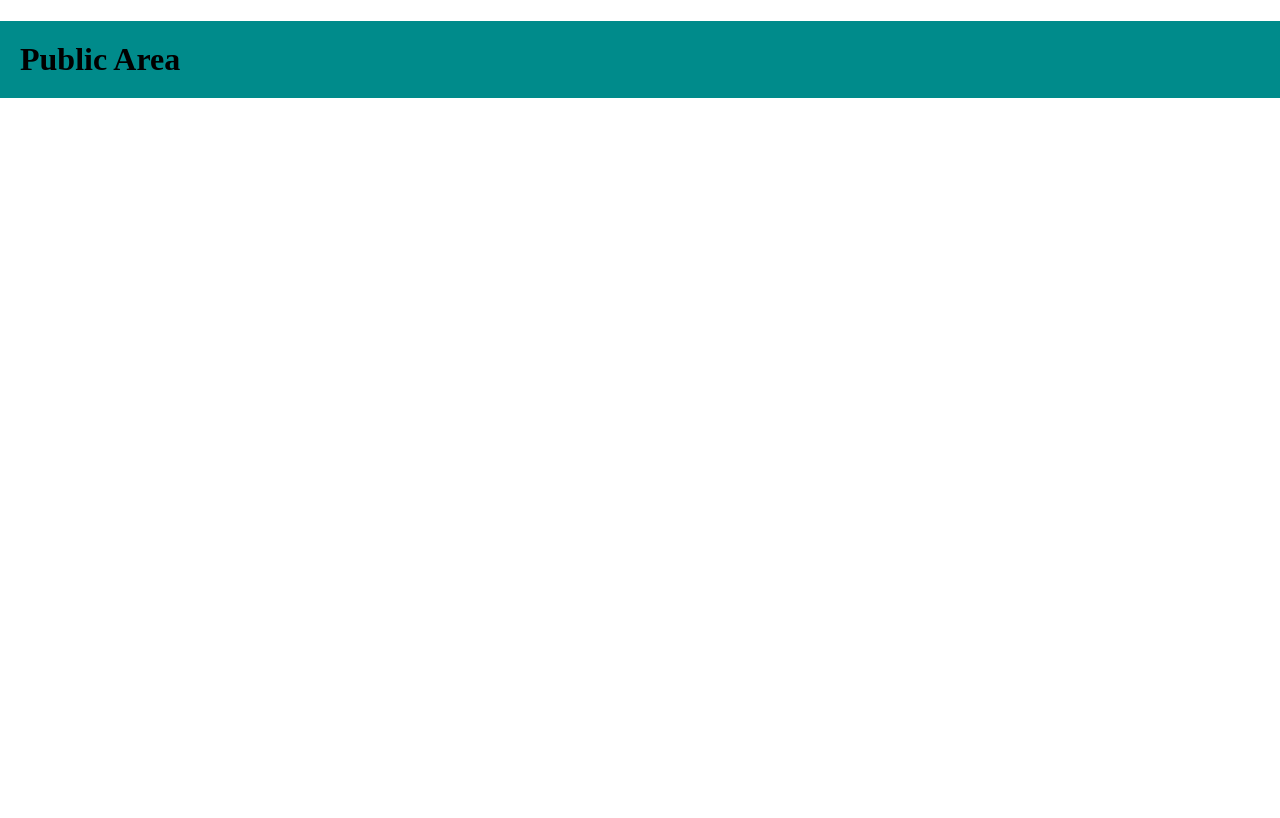
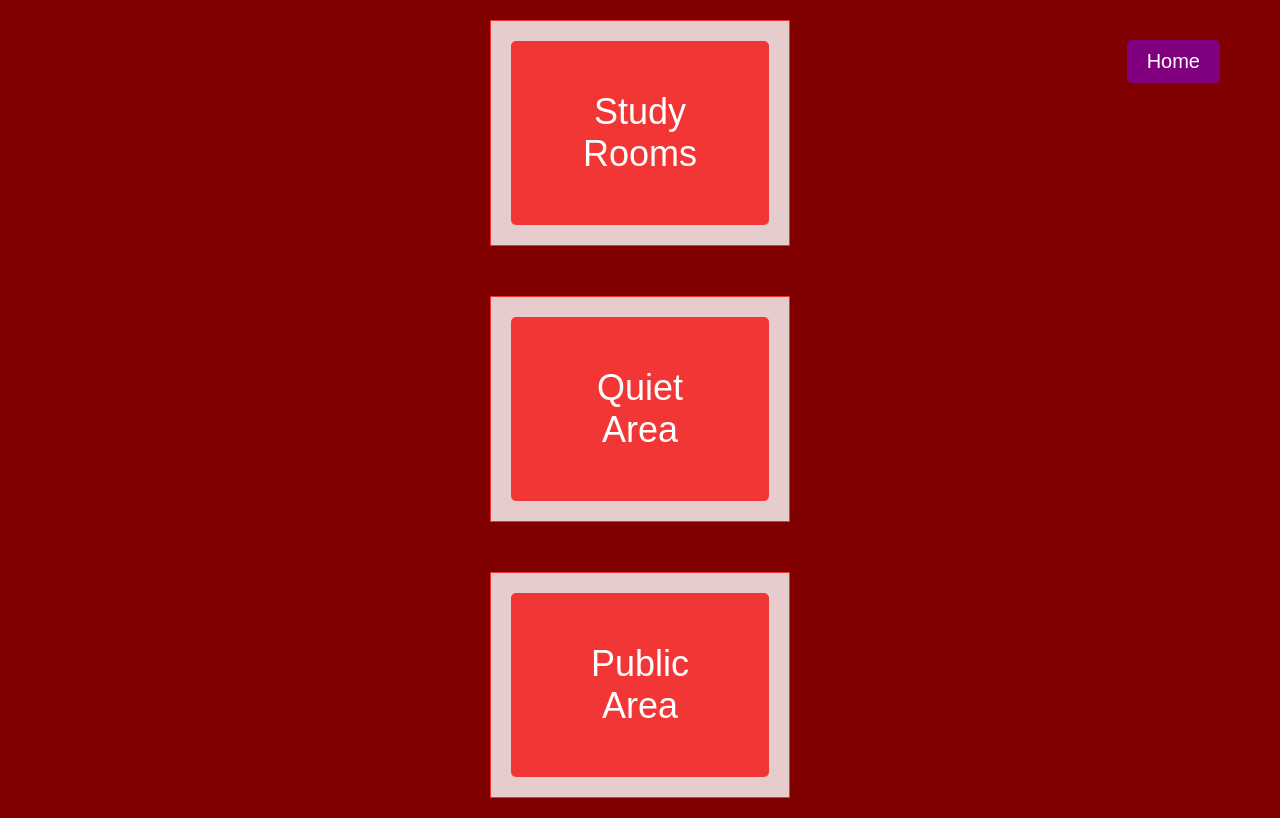
Before and after one commit to vroelijah/FEJA, a React (Create React App) app: page /PublicArea in a window 1280 px wide. Built offline with nearby package versions, Linux system fonts and the light colour scheme.

Commit message:
css and html formatting stuff

```diff
--- a/src/App.js
+++ b/src/App.js
@@ -6,6 +6,7 @@ import Library from "./Library";
 import Home from "./Home";
 import PublicArea from "./PublicArea";
 import Stdy from "./Stdy";
+
 
 
 
--- a/src/Home.js
+++ b/src/Home.js
@@ -1,6 +1,6 @@
 
+import { Link } from 'react-router-dom';
 import './css/Home.css';
-
 
 
 
@@ -12,16 +12,14 @@ let Home = ()=>{
 
 
     <div>
+        <h1><center>Home</center></h1>
+        <button class="filter-button">Filter</button>
+        <div class="grid-container">
+        <div class="grid-item"><button>Parking</button></div>
+        <div class="grid-item"><button>Studying</button></div>
+        <div class="grid-item"><button>Gym</button></div>
+</div>
 
-    <div class="grid-container">
-        <div class="grid-item">Parking</div>
-        <div class="grid-item">Studying</div>
-        <div class="grid-item">Gym</div>
- </div>
-    <h1><center>Home</center></h1>
-    <h2><center>Parking</center></h2>
-    <h2><center>Studying</center></h2>
-    <h2><center>Gym</center></h2>
 
 
 
--- a/src/PublicArea.js
+++ b/src/PublicArea.js
@@ -1,9 +1,24 @@
+
+import './css/Stdy.css';
 
 
 
 let PublicArea=()=>{
     return(
-        <h1>Public Area</h1>
+        <div>
+
+        <button class="filter-button">Home</button>
+        <div class="grid-container">
+        <div class="grid-item"><button>Study Rooms</button></div>
+        <div class="grid-item"><button>Quiet Area</button></div>
+        <div class="grid-item"><button>Public Area</button></div>
+</div>
+
+
+
+
+    </div>
+
     )
 }
 
--- a/src/css/Home.css
+++ b/src/css/Home.css
@@ -1,14 +1,47 @@
 .grid-container {
   display: grid;
-  grid-template-columns: auto;
-  background-color: #2196F3;
-  padding: 10px;
-
+  grid-template-columns: 300px;
+  grid-template-rows: auto;
+  justify-content: center;
+  background-color: maroon;
+  padding: 20px;
+  gap: 50px
 }
 .grid-item {
   background-color: rgba(255, 255, 255, 0.8);
-  border: 1px solid rgba(0, 0, 0, 0.8);
+  border: 1px solid rgba(240, 10, 10, 0.8);
   padding: 20px;
   font-size: 30px;
   text-align: center;
 }
+button {
+  background-color: #f23636;
+  color: #fff;
+  border: none;
+  border-radius: 5px;
+  padding: 50px;
+  font-size: 36px;
+  cursor: pointer;
+}
+.filter-button {
+  position: absolute;
+  top: 20px;
+  right: 20px;
+  border: none;
+  color: white;
+  background-color: purple;
+  padding: 10px 20px;
+  text-align: center;
+  text-decoration: none;
+  display: inline-block;
+  font-size: 20px;
+  margin: 20px 40px;
+  cursor: pointer;
+}
+button:hover {
+  background-color: #e82f2f;
+}
+
+body {
+  background-color: maroon;
+  }
--- a/src/css/PublicArea.css
+++ b/src/css/PublicArea.css
@@ -0,0 +1,47 @@
+.grid-container {
+    display: grid;
+    grid-template-columns: 300px;
+    grid-template-rows: auto;
+    justify-content: center;
+    background-color: maroon;
+    padding: 20px;
+    gap: 50px
+  }
+  .grid-item {
+    background-color: rgba(255, 255, 255, 0.8);
+    border: 1px solid rgba(240, 10, 10, 0.8);
+    padding: 20px;
+    font-size: 30px;
+    text-align: center;
+  }
+  button {
+    background-color: #f23636;
+    color: #fff;
+    border: none;
+    border-radius: 5px;
+    padding: 50px;
+    font-size: 36px;
+    cursor: pointer;
+  }
+  .filter-button {
+    position: absolute;
+    top: 20px;
+    right: 20px;
+    border: none;
+    color: white;
+    background-color: white;
+    padding: 10px 20px;
+    text-align: center;
+    text-decoration: none;
+    display: inline-block;
+    font-size: 20px;
+    margin: 20px 40px;
+    cursor: pointer;
+  }
+  button:hover {
+    background-color: #e82f2f;
+  }
+
+  body {
+    background-color: maroon;
+    }
--- a/src/css/Stdy.css
+++ b/src/css/Stdy.css
@@ -1,10 +1,51 @@
 
+.grid-container {
+    display: grid;
+    grid-template-columns: 300px;
+    grid-template-rows: auto;
+    justify-content: center;
+    background-color: maroon;
+    padding: 20px;
+    gap: 50px
+  }
+  .grid-item {
+    background-color: rgba(255, 255, 255, 0.8);
+    border: 1px solid rgba(240, 10, 10, 0.8);
+    padding: 20px;
+    font-size: 30px;
+    text-align: center;
+  }
+  button {
+    background-color: #f23636;
+    color: #fff;
+    border: none;
+    border-radius: 5px;
+    padding: 50px;
+    font-size: 36px;
+    cursor: pointer;
+  }
+  .filter-button {
+    position: absolute;
+    top: 20px;
+    right: 20px;
+    border: none;
+    color: white;
+    background-color: purple;
+    padding: 10px 20px;
+    text-align: center;
+    text-decoration: none;
+    display: inline-block;
+    font-size: 20px;
+    margin: 20px 40px;
+    cursor: pointer;
+  }
+  button:hover {
+    background-color: #e82f2f;
+  }
 
+  body {
+    background-color: maroon;
+    }
 body {
-    font-family:'Times New Roman', Times, serif;
+    font-family: Geneva, Verdana, sans-serif;
 }
-
-h1{
-    background-color: darkcyan;
-    padding: 20px;
-}
```
